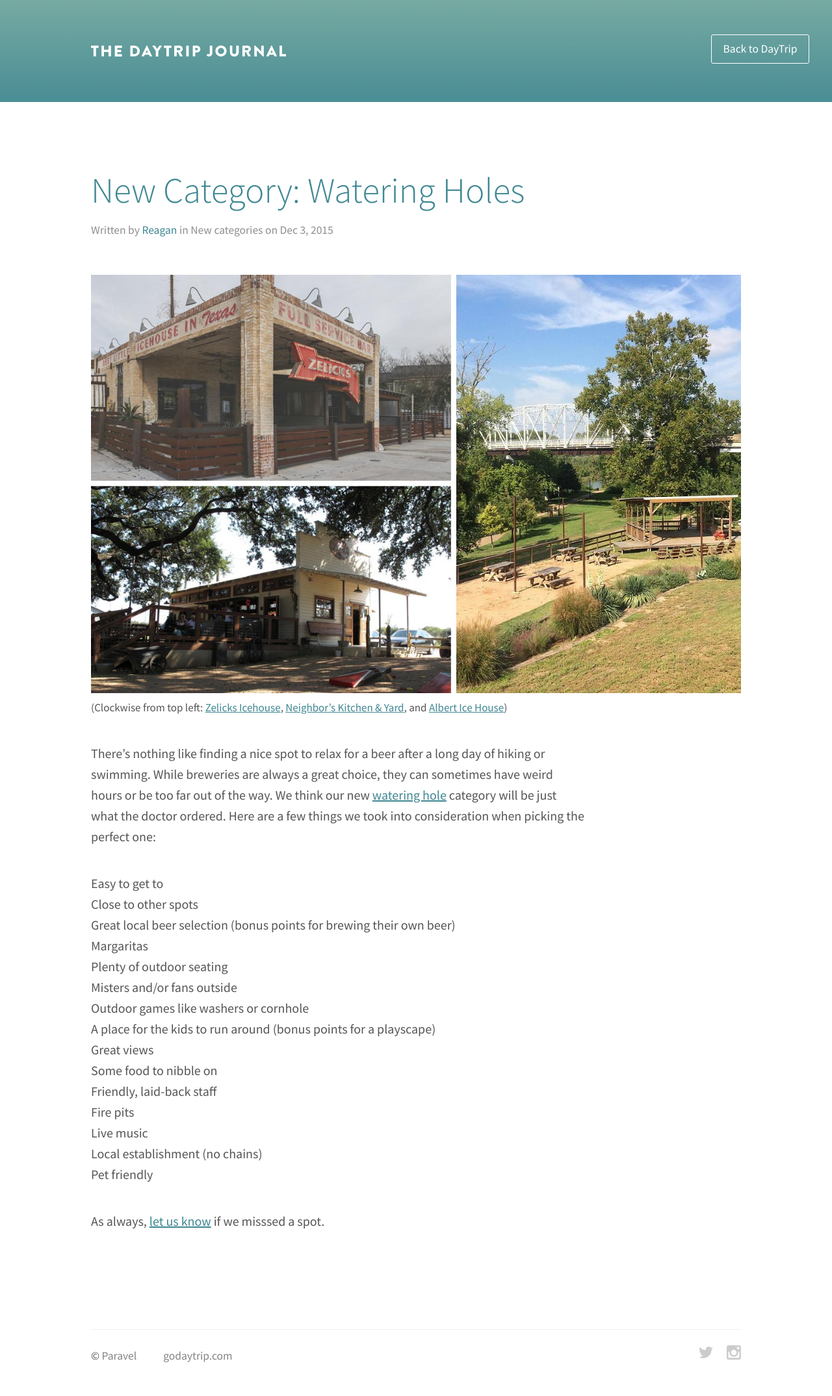
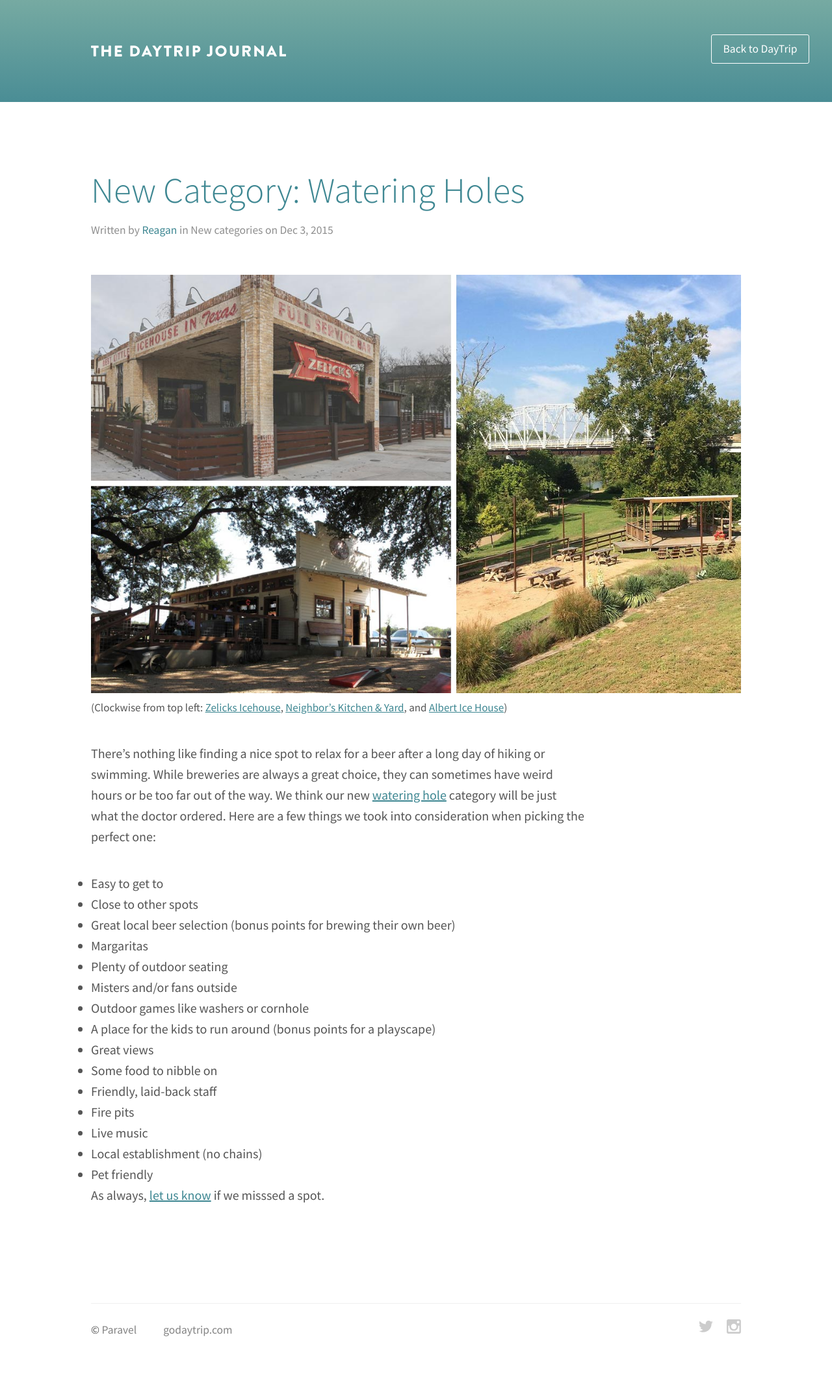
Before and after one commit to Paravel/DayTrip-Blog, a Jekyll site: the page built from _posts/2015-12-03-wateringhole.markdown, in a window 1280 px wide. Shown: the whole page at 65% size. Built offline with Jekyll 4.4.1, drawn with Linux system fonts in a browser that asks for light colours; after the commit the page ends 2109 px from its top, so only the background shows below that.

```diff
--- a/_posts/2015-12-03-wateringhole.markdown
+++ b/_posts/2015-12-03-wateringhole.markdown
@@ -17,20 +17,20 @@ categories:
 There’s nothing like finding a nice spot to relax for a beer after a long day of hiking or swimming. While breweries are always a great choice, they can sometimes have weird hours or be too far out of the way. We think our new [watering hole](https://godaytrip.com/categories/watering-holes) category will be just what the doctor ordered. Here are a few things we took into consideration when picking the perfect one:
 
 
-Easy to get to
-Close to other spots
-Great local beer selection (bonus points for brewing their own beer)
-Margaritas
-Plenty of outdoor seating
-Misters and/or fans outside
-Outdoor games like washers or cornhole
-A place for the kids to run around (bonus points for a playscape)
-Great views
-Some food to nibble on
-Friendly, laid-back staff
-Fire pits
-Live music
-Local establishment (no chains)
-Pet friendly
+- Easy to get to
+- Close to other spots
+- Great local beer selection (bonus points for brewing their own beer)
+- Margaritas
+- Plenty of outdoor seating
+- Misters and/or fans outside
+- Outdoor games like washers or cornhole
+- A place for the kids to run around (bonus points for a playscape)
+- Great views
+- Some food to nibble on
+- Friendly, laid-back staff
+- Fire pits
+- Live music
+- Local establishment (no chains)
+- Pet friendly
 
 As always, [let us know](https://docs.google.com/forms/d/1p1ZOjZuxCkEjNFhlymLtkas4x_Nms1sCQnaRSrzPKAM/viewform?c=0&w=1) if we misssed a spot.
```
